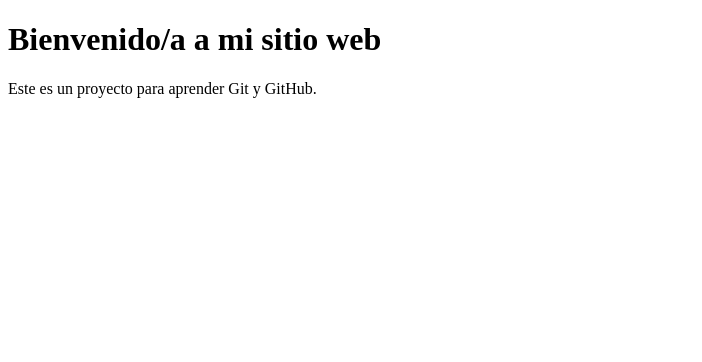
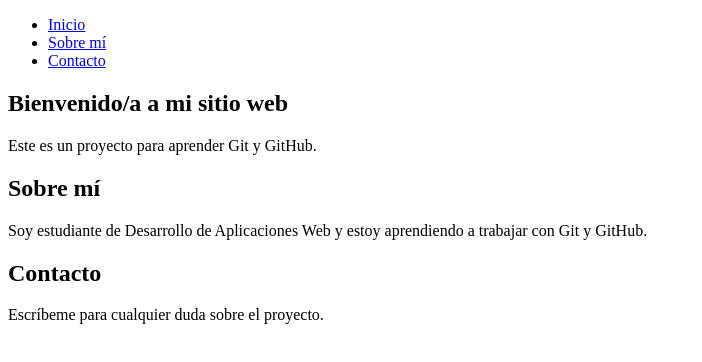
Before and after one commit to arty131hub/Modulo-Optativo_Repositorio_Git, a plain HTML site: page index.html in a window 1280 px wide. Shown: the whole page, without its empty margins (0-702 px from the left). Drawn offline with Linux system fonts and the light colour scheme.

Commit message:
Añadir menú de navegación

```diff
--- a/index.html
+++ b/index.html
@@ -6,7 +6,27 @@
     <title>Mi Proyecto Web</title>
 </head>
 <body>
-    <h1>Bienvenido/a a mi sitio web</h1>
-    <p>Este es un proyecto para aprender Git y GitHub.</p>
+    <nav>
+        <ul>
+            <li><a href="#inicio">Inicio</a></li>
+            <li><a href="#sobre-mi">Sobre mí</a></li>
+            <li><a href="#contacto">Contacto</a></li>
+        </ul>
+    </nav>
+
+    <section id="inicio">
+        <h1>Bienvenido/a a mi sitio web</h1>
+        <p>Este es un proyecto para aprender Git y GitHub.</p>
+    </section>
+
+    <section id="sobre-mi">
+        <h2>Sobre mí</h2>
+        <p>Soy estudiante de Desarrollo de Aplicaciones Web y estoy aprendiendo a trabajar con Git y GitHub.</p>
+    </section>
+
+    <section id="contacto">
+        <h2>Contacto</h2>
+        <p>Escríbeme para cualquier duda sobre el proyecto.</p>
+    </section>
 </body>
 </html>
```
